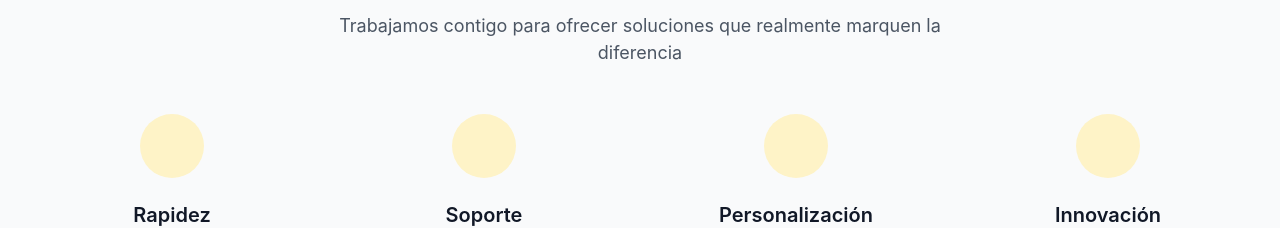
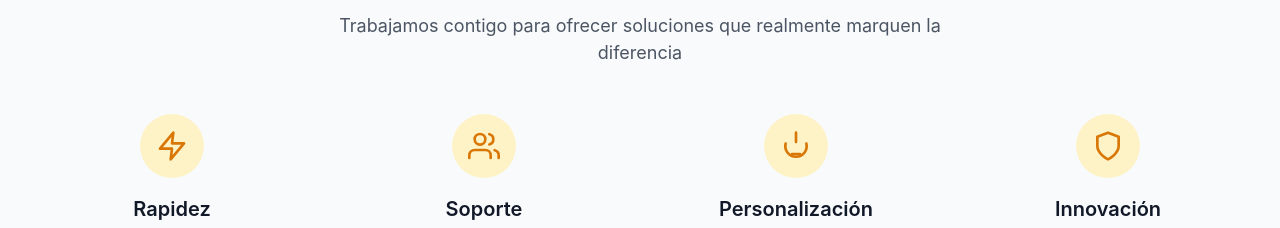
Before and after one commit to juanfervelandiag/soltech_services, an Angular app in the folder soltech-project/: page / in a window 1280 px wide. Shown: the part 940-1168 px from the top of the page. Built offline with nearby package versions, Linux system fonts and the light colour scheme.

Commit message:
feat: Implementación de sección de servicios y beneficios destacados.

```diff
--- a/soltech-project/src/app/pages/home/home.ts
+++ b/soltech-project/src/app/pages/home/home.ts
@@ -1,5 +1,6 @@
 import { Component, inject, computed } from '@angular/core';
 import { RouterLink } from '@angular/router';
+import { DomSanitizer, SafeHtml } from '@angular/platform-browser';
 import { ServicesService } from '../../services/services';
 import { ServiceCard } from '../../components/service-card/service-card';
 import { ReplacementImage } from '../../components/replacement-image/replacement-image';
@@ -13,27 +14,28 @@ import { ReplacementImage } from '../../components/replacement-image/replacement
 })
 export class Home {
   svc = inject(ServicesService);
+  private sanitizer = inject(DomSanitizer);
 
   featuredServices = computed(() => this.svc.services().slice(0, 3));
 
-  benefits = [
+  benefits: { icon: SafeHtml; title: string; description: string }[] = [
     {
-      icon: `<svg xmlns="http://www.w3.org/2000/svg" class="icon-lg" viewBox="0 0 24 24" fill="none" stroke="currentColor" stroke-width="2" stroke-linecap="round" stroke-linejoin="round"><polygon points="13 2 3 14 12 14 11 22 21 10 12 10 13 2"/></svg>`,
+      icon: this.sanitizer.bypassSecurityTrustHtml(`<svg xmlns="http://www.w3.org/2000/svg" class="icon-lg" viewBox="0 0 24 24" fill="none" stroke="currentColor" stroke-width="2" stroke-linecap="round" stroke-linejoin="round"><polygon points="13 2 3 14 12 14 11 22 21 10 12 10 13 2"/></svg>`),
       title: 'Rapidez',
       description: 'Entregas ágiles sin comprometer la calidad'
     },
     {
-      icon: `<svg xmlns="http://www.w3.org/2000/svg" class="icon-lg" viewBox="0 0 24 24" fill="none" stroke="currentColor" stroke-width="2" stroke-linecap="round" stroke-linejoin="round"><path d="M17 21v-2a4 4 0 0 0-4-4H5a4 4 0 0 0-4 4v2"/><circle cx="9" cy="7" r="4"/><path d="M23 21v-2a4 4 0 0 0-3-3.87"/><path d="M16 3.13a4 4 0 0 1 0 7.75"/></svg>`,
+      icon: this.sanitizer.bypassSecurityTrustHtml(`<svg xmlns="http://www.w3.org/2000/svg" class="icon-lg" viewBox="0 0 24 24" fill="none" stroke="currentColor" stroke-width="2" stroke-linecap="round" stroke-linejoin="round"><path d="M17 21v-2a4 4 0 0 0-4-4H5a4 4 0 0 0-4 4v2"/><circle cx="9" cy="7" r="4"/><path d="M23 21v-2a4 4 0 0 0-3-3.87"/><path d="M16 3.13a4 4 0 0 1 0 7.75"/></svg>`),
       title: 'Soporte',
       description: 'Asistencia técnica disponible para ti'
     },
     {
-      icon: `<svg xmlns="http://www.w3.org/2000/svg" class="icon-lg" viewBox="0 0 24 24" fill="none" stroke="currentColor" stroke-width="2" stroke-linecap="round" stroke-linejoin="round"><line x1="9" y1="18" x2="15" y2="18"/><line x1="12" y1="2" x2="12" y2="9"/><path d="M4.22 10.22a8 8 0 1 0 15.56 0"/></svg>`,
+      icon: this.sanitizer.bypassSecurityTrustHtml(`<svg xmlns="http://www.w3.org/2000/svg" class="icon-lg" viewBox="0 0 24 24" fill="none" stroke="currentColor" stroke-width="2" stroke-linecap="round" stroke-linejoin="round"><line x1="9" y1="18" x2="15" y2="18"/><line x1="12" y1="2" x2="12" y2="9"/><path d="M4.22 10.22a8 8 0 1 0 15.56 0"/></svg>`),
       title: 'Personalización',
       description: 'Soluciones adaptadas a tu negocio'
     },
     {
-      icon: `<svg xmlns="http://www.w3.org/2000/svg" class="icon-lg" viewBox="0 0 24 24" fill="none" stroke="currentColor" stroke-width="2" stroke-linecap="round" stroke-linejoin="round"><path d="M12 22s8-4 8-10V5l-8-3-8 3v7c0 6 8 10 8 10z"/></svg>`,
+      icon: this.sanitizer.bypassSecurityTrustHtml(`<svg xmlns="http://www.w3.org/2000/svg" class="icon-lg" viewBox="0 0 24 24" fill="none" stroke="currentColor" stroke-width="2" stroke-linecap="round" stroke-linejoin="round"><path d="M12 22s8-4 8-10V5l-8-3-8 3v7c0 6 8 10 8 10z"/></svg>`),
       title: 'Innovación',
       description: 'Tecnología de vanguardia'
     }
```
